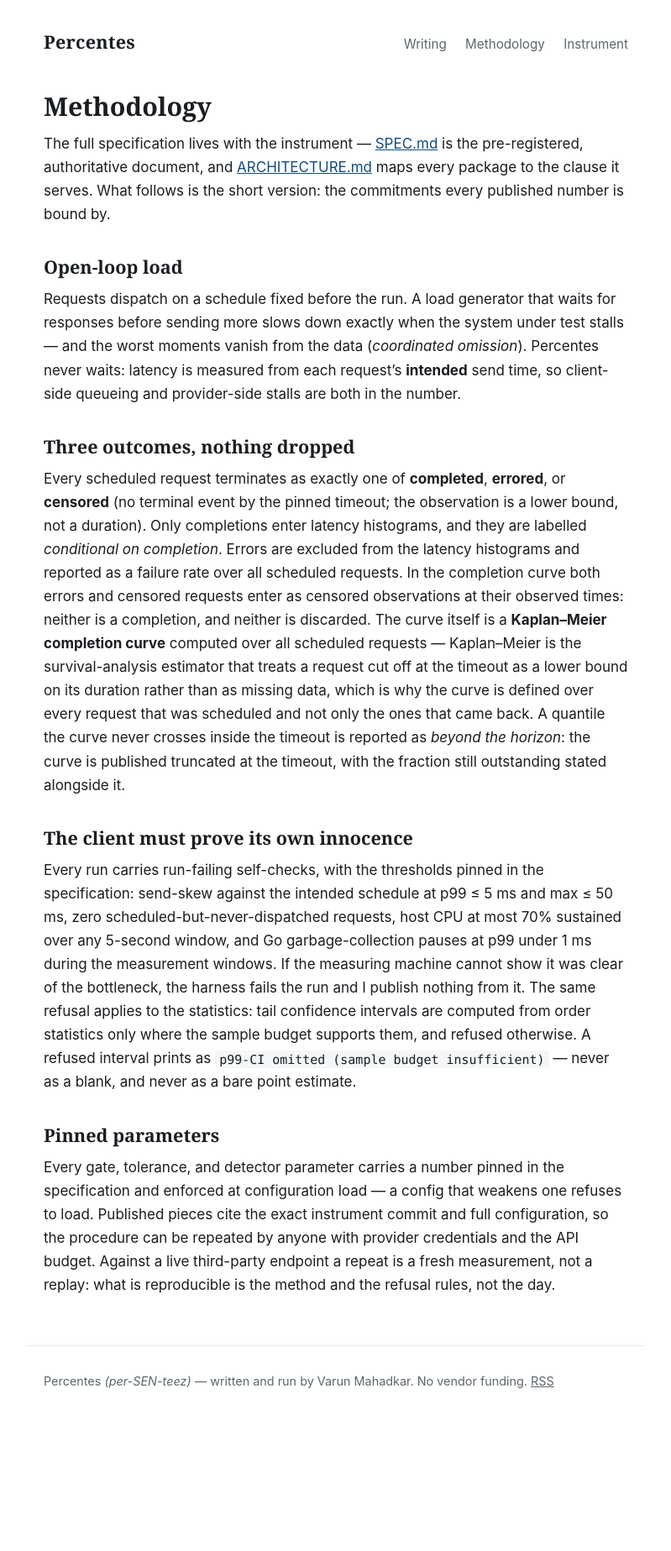
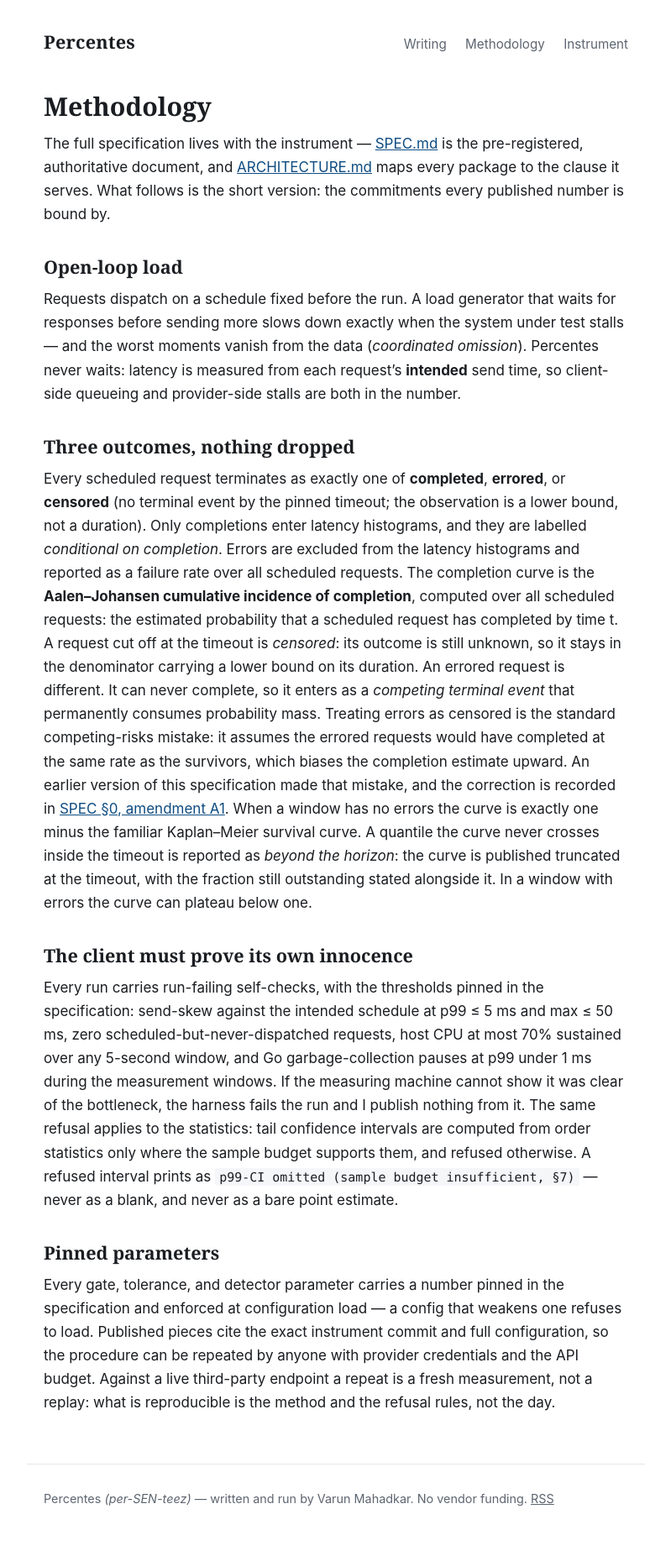
Before and after one commit to percentes/percentes.github.io, a Jekyll site: the page built from methodology/index.md, in a window 1280 px wide. Shown: the whole page at 84% size, without its empty margins (240-1039 px from the left). Built offline with Jekyll 4.4.1, drawn with Linux system fonts in a browser that asks for light colours; before the commit the page ends 1707 px from its top, so only the background shows below that.

Commit message:
site: Aalen-Johansen completion incidence

```diff
--- a/methodology/index.md
+++ b/methodology/index.md
@@ -29,18 +29,24 @@ Every scheduled request terminates as exactly one of **completed**,
 the observation is a lower bound, not a duration). Only completions enter
 latency histograms, and they are labelled *conditional on completion*.
 Errors are excluded from the latency histograms and reported as a failure
-rate over all scheduled requests. In the completion curve both errors and
-censored requests enter as censored observations at their observed times:
-neither is a completion, and neither is discarded. The curve itself is a
-**Kaplan–Meier completion curve** computed over all scheduled requests —
-Kaplan–Meier is the
-survival-analysis estimator that treats a request cut off at the timeout
-as a lower bound on its duration rather than as missing data, which is
-why the curve is defined over every request that was scheduled and not
-only the ones that came back. A quantile the curve never crosses inside
+rate over all scheduled requests. The completion curve is the
+**Aalen–Johansen cumulative incidence of completion**, computed over all
+scheduled requests: the estimated probability that a scheduled request
+has completed by time t. A request cut off at the timeout is *censored*:
+its outcome is still unknown, so it stays in the denominator carrying a
+lower bound on its duration. An errored request is different. It can
+never complete, so it enters as a *competing terminal event* that
+permanently consumes probability mass. Treating errors as censored is
+the standard competing-risks mistake: it assumes the errored requests
+would have completed at the same rate as the survivors, which biases the
+completion estimate upward. An earlier version of this specification made
+that mistake, and the correction is recorded in
+[SPEC §0, amendment A1](https://github.com/percentes/percentes/blob/main/SPEC.md).
+When a window has no errors the curve is exactly one minus the familiar
+Kaplan–Meier survival curve. A quantile the curve never crosses inside
 the timeout is reported as *beyond the horizon*: the curve is published
 truncated at the timeout, with the fraction still outstanding stated
-alongside it.
+alongside it. In a window with errors the curve can plateau below one.
 
 ## The client must prove its own innocence
 
@@ -53,7 +59,7 @@ machine cannot show it was clear of the bottleneck, the harness fails the
 run and I publish nothing from it. The same refusal applies to the
 statistics: tail confidence intervals are computed from order statistics
 only where the sample budget supports them, and refused otherwise. A
-refused interval prints as `p99-CI omitted (sample budget insufficient)` —
+refused interval prints as `p99-CI omitted (sample budget insufficient, §7)` —
 never as a blank, and never as a bare point estimate.
 
 ## Pinned parameters
```
Also changed, not shown: index.md (+5 -3 lines).
